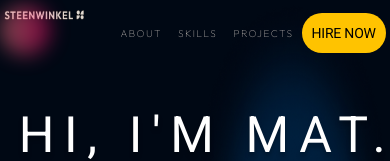
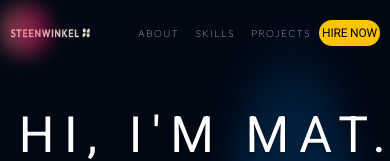
Before and after one commit to mathewsteenwinkel/Portfolio, a React (Create React App) app: page / in a window 390 px wide. Shown: the top 161 px of the page. Built offline with nearby package versions, Linux system fonts and the light colour scheme.

Commit message:
minor css changes to nav bar

```diff
--- a/src/css/Navbar.css
+++ b/src/css/Navbar.css
@@ -98,7 +98,8 @@ a {
   .logo_container {
     display: flex;
     align-items: center;
-    width: 100px
+    width: 100px;
+    height: 35px;
   }
 
 
@@ -136,4 +137,33 @@ a {
     background-color: none;
   }
 
+  .hire{
+    display: flex;
+    align-content: center;
+    background-color: #ffc300;
+    border-radius: 25px;
+    color: black;
+    font-weight: 400;
+    padding: 3px;
+    font-size: 12px;
+
+  }
+  .hire:hover {
+    color: rgb(67, 67, 67);
+    cursor: pointer;
+    transform: scale(1.1);
+  }
+
+  .navbar {
+    display: flex;
+    justify-content: space-around;
+    z-index: 5;
+    background-color: rgba(0, 0, 0, 0.10);
+    backdrop-filter: blur(100px);
+    position: fixed;
+    width: 100%;
+    top: 0;
+    left: 0;
+  }
+
 }
```
